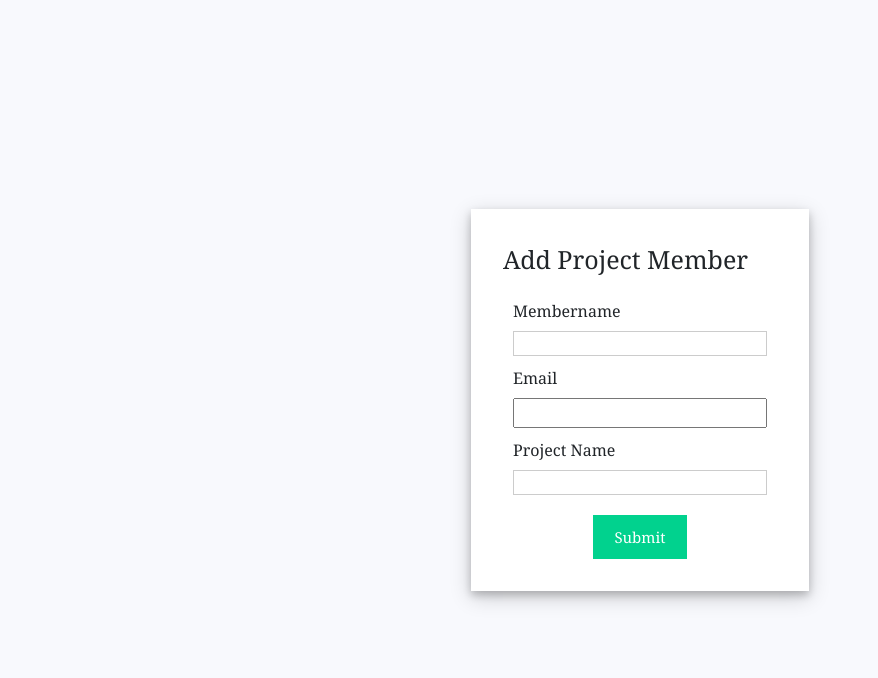
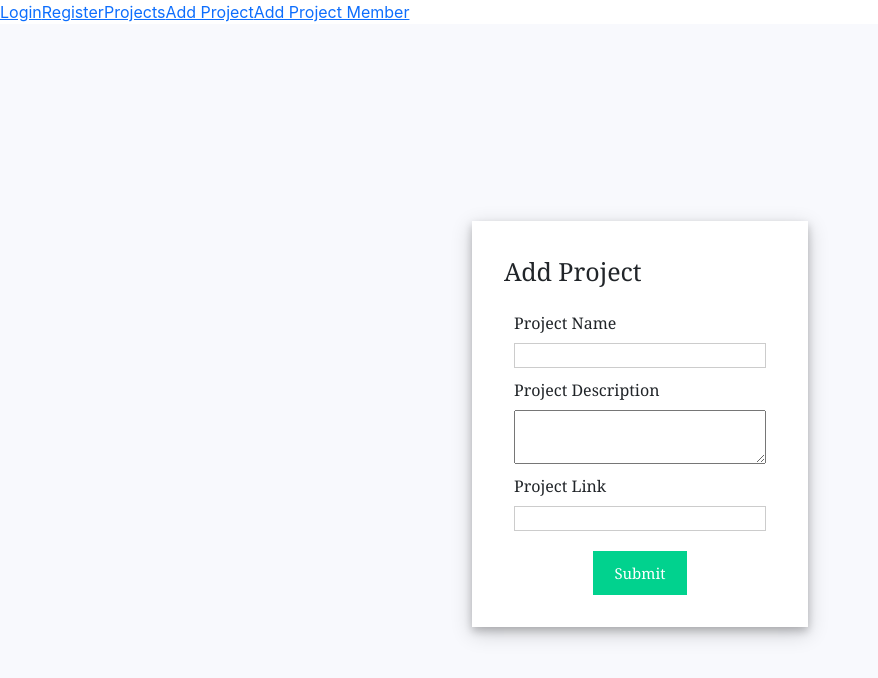
Before and after one commit to ianrich69420/ianrich69420-phase-3-wk-4-moringa-react-app, a React (Create React App) app: page /add_project in a window 1280 px wide. Shown: the top 678 px of the page, without its empty margins (0-878 px from the left). Built offline with nearby package versions, Linux system fonts and the light colour scheme; no server answers.

Commit message:
Initialized NavBar

```diff
--- a/package.json
+++ b/package.json
@@ -8,6 +8,7 @@
     "@testing-library/user-event": "^13.5.0",
     "react": "^18.2.0",
     "react-dom": "^18.2.0",
+    "react-router-dom": "^6.8.2",
     "react-scripts": "5.0.1",
     "web-vitals": "^2.1.4"
   },
--- a/src/App.js
+++ b/src/App.js
@@ -5,8 +5,11 @@ import Register from './components/Register';
 import Projects from './components/Projects';
 import AddProject from './components/AddProject'
 import AddProjectMember from './components/AddProjectMember';
+import { BrowserRouter as Router, Routes, Route } from 'react-router-dom';
+import NavBar from './components/Navbar';
 
 function App() {
+
   const [users, setUsers] = useState([])
   const [projects, setProjects] = useState([])
   const [projectMembers, setProjectMembers] = useState([])
@@ -38,7 +41,17 @@ function App() {
 
   return (
     <div>
-      <AddProjectMember projectMembers={projectMembers} users={users} projects={projects} />
+      <Router>
+        <NavBar />
+        <Routes>
+          <Route exact path="/login" element={<Login users={users} />} />
+          <Route exact path="/register" element={<Register users={users} />} />
+          <Route exact path="/projects" element={<Projects projects={projects} deleteProject={deleteProject} />} />
+          <Route exact path="/add_project" element={<AddProject projects={projects} />} />
+          <Route exact path="/add_project_member" element={<AddProjectMember projectMembers={projectMembers} users={users} projects={projects} />} />
+          <Route path="*" element={<h1>404 not found.</h1>} />
+        </Routes>
+      </Router>
     </div>
   )
 }
--- /dev/null
+++ b/src/components/Navbar.js
@@ -0,0 +1,17 @@
+import React from "react";
+import { Link } from 'react-router-dom'
+
+function NavBar() {
+
+    return (
+        <nav>
+            <Link to="/login">Login</Link>
+            <Link to="/register">Register</Link>
+            <Link to="/projects">Projects</Link>
+            <Link to="/add_project">Add Project</Link>
+            <Link to="/add_project_member">Add Project Member</Link>
+        </nav>
+    );
+}
+
+export default NavBar;
```
Also changed, not shown: 1 other file (tests, documents, lock files or other folders).
